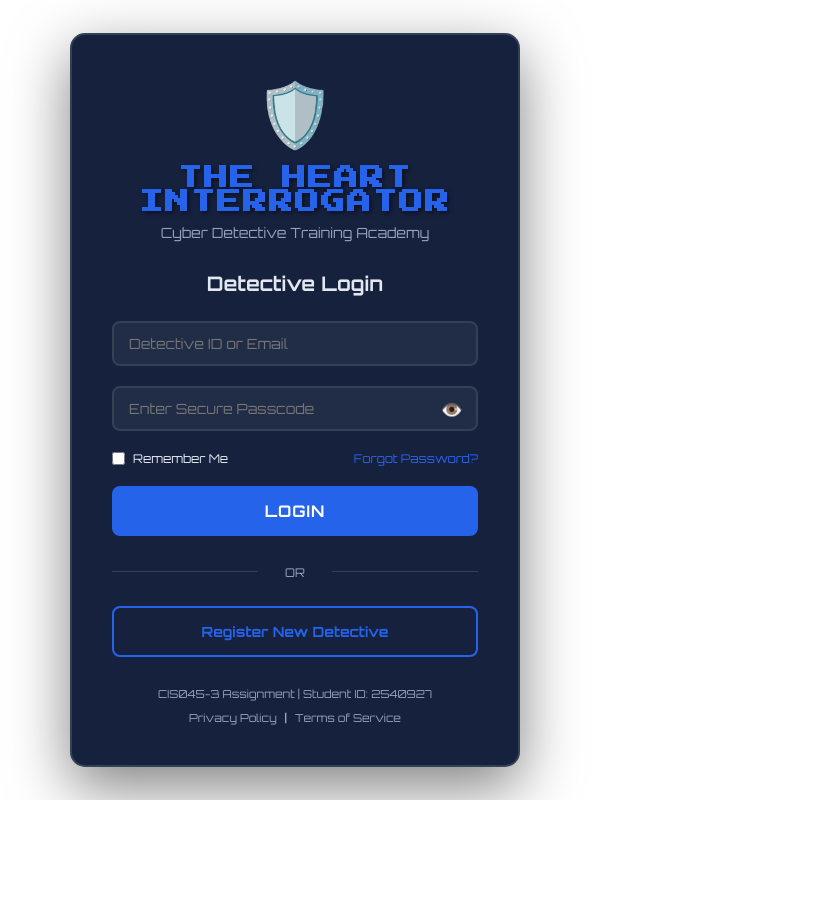
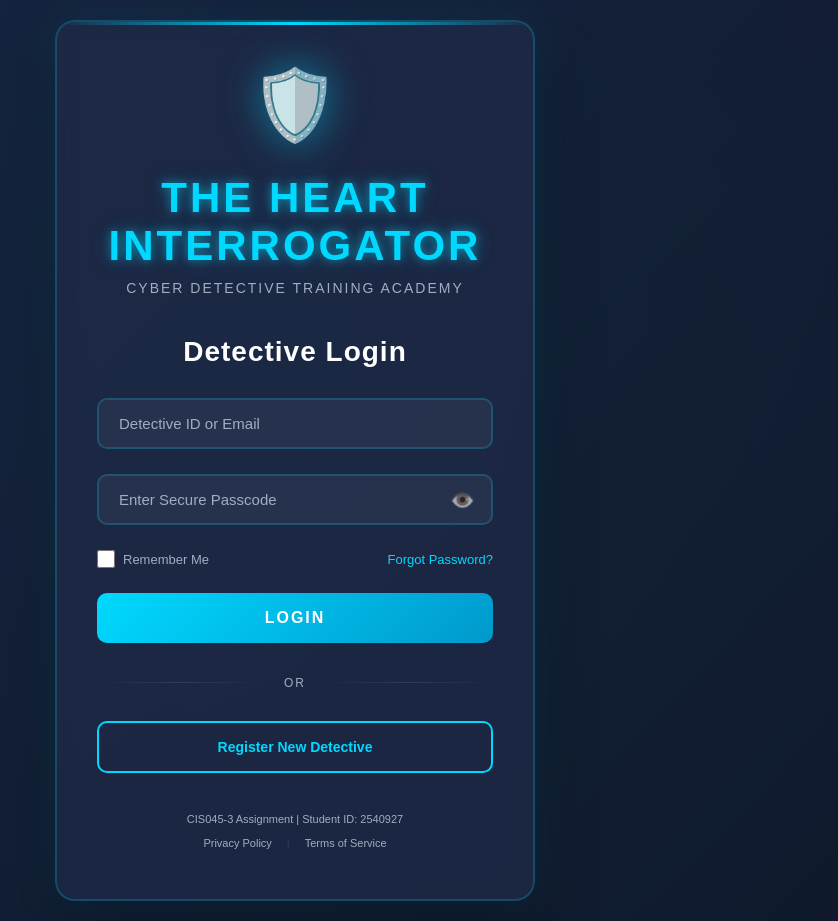
Before and after one commit to Simthass/heart-interrogator-game, a plain HTML site: page index.html in a window 1280 px wide. Shown: the whole page, without its empty margins (345-1183 px from the left). Before the commit the page ends 800 px from the top, so only its background shows below. Drawn offline with Linux system fonts and the light colour scheme.

Commit message:
change bg color to 16213e, looks way better now

```diff
--- a/css/style.css
+++ b/css/style.css
@@ -1,170 +1,230 @@
 /* Main Stylesheet for The Heart Interrogator */
 /* Student: Simthass MYM (2540927) */
-/* CIS045-3 Assignment - UI Only (No Backend) */
+/* Updated: Modern gaming design with better colors */
 
-/* ===== CSS RESET ===== */
 * {
   margin: 0;
   padding: 0;
   box-sizing: border-box;
 }
 
-/* ===== ROOT VARIABLES ===== */
 :root {
-  /* Color scheme - retro detective theme */
-  --primary-color: #2563eb;
-  --secondary-color: #1e40af;
-  --accent-color: #10b981;
-  --danger-color: #ef4444;
-  --warning-color: #f59e0b;
-  --dark-bg: #1a1a2e;
-  --card-bg: #16213e;
-  --light-text: #e2e8f0;
-  --gray-text: #94a3b8;
-  --border-color: #334155;
-
-  /* Fonts - gaming style */
-  --font-title: "Orbitron", sans-serif;
-  --font-retro: "Press Start 2P", cursive;
-  --font-mono: "VT323", monospace;
+  --primary: #00d9ff;
+  --primary-dark: #0099cc;
+  --accent: #00ff88;
+  --danger: #ff3366;
+  --warning: #ffaa00;
+  --bg-dark: #16213e;
+  --bg-card: #1e2a47;
+  --text-light: #ffffff;
+  --text-gray: #a0aec0;
+  --border: #2d3e5f;
 }
 
-/* ===== BODY STYLES ===== */
 body {
-  font-family: var(--font-title);
-  background: linear-gradient(135deg, #1a1a2e 0%, #16213e 100%);
-  color: var(--light-text);
+  font-family: "Exo 2", sans-serif;
+  background: #16213e;
+  color: white;
   min-height: 100vh;
-  /* adding subtle pattern background */
-  background-image: repeating-linear-gradient(
-    45deg,
-    transparent,
-    transparent 35px,
-    rgba(255, 255, 255, 0.03) 35px,
-    rgba(255, 255, 255, 0.03) 70px
-  );
+  background: linear-gradient(135deg, #16213e 0%, #0f1729 100%);
+  position: relative;
 }
 
-/* ===== CONTAINER LAYOUTS ===== */
+/* cool rotating gradient effect i added */
+body::before {
+  content: "";
+  position: fixed;
+  top: -50%;
+  left: -50%;
+  width: 200%;
+  height: 200%;
+  background: radial-gradient(
+    circle,
+    rgba(0, 217, 255, 0.03) 0%,
+    transparent 70%
+  );
+  animation: rotate 20s linear infinite;
+  pointer-events: none;
+}
+
+@keyframes rotate {
+  0% {
+    transform: rotate(0deg);
+  }
+  100% {
+    transform: rotate(360deg);
+  }
+}
+
 .container {
-  max-width: 1200px;
+  width: 100%;
+  max-width: 1400px;
   margin: 0 auto;
   padding: 20px;
   display: flex;
   justify-content: center;
   align-items: center;
   min-height: 100vh;
+  position: relative;
+  z-index: 1;
 }
 
-/* ===== LOGIN PAGE STYLES ===== */
+/* Login Card */
 .login-card {
-  background: var(--card-bg);
-  border-radius: 15px;
-  padding: 40px;
-  box-shadow: 0 20px 60px rgba(0, 0, 0, 0.5);
-  max-width: 450px;
+  background: rgba(30, 42, 71, 0.8);
+  backdrop-filter: blur(10px);
+  border-radius: 20px;
+  padding: 50px 40px;
+  max-width: 480px;
   width: 100%;
-  border: 2px solid var(--border-color);
+  border: 2px solid rgba(0, 217, 255, 0.2);
+  box-shadow:
+    0 0 40px rgba(0, 217, 255, 0.1),
+    0 20px 60px rgba(0, 0, 0, 0.4);
+  position: relative;
+  overflow: hidden;
+  animation: slideIn 0.6s ease-out;
+}
+
+@keyframes slideIn {
+  from {
+    opacity: 0;
+    transform: translateY(20px);
+  }
+  to {
+    opacity: 1;
+    transform: translateY(0);
+  }
+}
+
+/* glowing top border */
+.login-card::before {
+  content: "";
+  position: absolute;
+  top: 0;
+  left: 0;
+  right: 0;
+  height: 3px;
+  background: linear-gradient(90deg, transparent, #00d9ff, transparent);
 }
 
 .header-section {
   text-align: center;
-  margin-bottom: 30px;
+  margin-bottom: 40px;
 }
 
 .shield-icon {
-  font-size: 60px;
-  margin-bottom: 15px;
-  animation: pulse 2s infinite;
+  font-size: 70px;
+  margin-bottom: 20px;
+  filter: drop-shadow(0 0 20px rgba(0, 217, 255, 0.5));
+  animation: float 3s ease-in-out infinite;
 }
 
-/* simple pulse animation i found online */
-@keyframes pulse {
+@keyframes float {
   0%,
   100% {
-    transform: scale(1);
+    transform: translateY(0px);
   }
   50% {
-    transform: scale(1.05);
+    transform: translateY(-10px);
   }
 }
 
 .game-title {
-  font-family: var(--font-retro);
-  font-size: 24px;
-  color: var(--primary-color);
+  font-family: "Teko", sans-serif;
+  font-size: 42px;
+  font-weight: 700;
+  color: #00d9ff;
   margin-bottom: 10px;
-  letter-spacing: 2px;
-  text-shadow: 2px 2px 4px rgba(0, 0, 0, 0.5);
+  letter-spacing: 3px;
+  text-transform: uppercase;
+  text-shadow:
+    0 0 10px rgba(0, 217, 255, 0.5),
+    0 0 20px rgba(0, 217, 255, 0.3);
 }
 
 .subtitle {
   font-size: 14px;
-  color: var(--gray-text);
-  margin-top: 10px;
+  color: #a0aec0;
+  letter-spacing: 2px;
+  text-transform: uppercase;
 }
 
-/* ===== FORM STYLES ===== */
+/* Forms */
 .login-form,
 .register-form {
   width: 100%;
 }
 
 .form-title {
-  font-size: 20px;
-  margin-bottom: 25px;
+  font-family: "Teko", sans-serif;
+  font-size: 28px;
+  margin-bottom: 30px;
   text-align: center;
-  color: var(--light-text);
+  color: white;
+  letter-spacing: 1px;
 }
 
 .input-group {
-  margin-bottom: 20px;
+  margin-bottom: 25px;
   position: relative;
 }
 
 .input-group input,
 .input-group select {
   width: 100%;
-  padding: 12px 15px;
+  padding: 15px 20px;
   background: rgba(255, 255, 255, 0.05);
-  border: 2px solid var(--border-color);
-  border-radius: 8px;
-  color: var(--light-text);
-  font-size: 14px;
-  font-family: var(--font-title);
+  border: 2px solid rgba(0, 217, 255, 0.2);
+  border-radius: 10px;
+  color: white;
+  font-size: 15px;
+  font-family: "Exo 2", sans-serif;
   transition: all 0.3s ease;
 }
 
-/* input focus effect */
+.input-group input::placeholder {
+  color: #a0aec0;
+}
+
 .input-group input:focus,
 .input-group select:focus {
   outline: none;
-  border-color: var(--primary-color);
-  background: rgba(37, 99, 235, 0.1);
+  border-color: #00d9ff;
+  background: rgba(0, 217, 255, 0.05);
+  box-shadow: 0 0 20px rgba(0, 217, 255, 0.2);
 }
 
 .eye-icon {
   position: absolute;
-  right: 15px;
-  top: 12px;
+  right: 18px;
+  top: 50%;
+  transform: translateY(-50%);
   cursor: pointer;
-  font-size: 18px;
+  font-size: 20px;
+  opacity: 0.6;
+  transition: opacity 0.3s;
+}
+
+.eye-icon:hover {
+  opacity: 1;
 }
 
 .hint-text {
   display: block;
   font-size: 11px;
-  color: var(--gray-text);
-  margin-top: 5px;
+  color: #a0aec0;
+  margin-top: 8px;
+  padding-left: 5px;
 }
 
-/* ===== FORM OPTIONS ===== */
+/* Form Options */
 .form-options {
   display: flex;
   justify-content: space-between;
   align-items: center;
-  margin-bottom: 20px;
-  font-size: 12px;
+  margin-bottom: 25px;
+  font-size: 13px;
 }
 
 .remember-me {
@@ -172,68 +232,107 @@
   align-items: center;
   gap: 8px;
   cursor: pointer;
+  color: #a0aec0;
+  transition: color 0.3s;
+}
+
+.remember-me:hover {
+  color: white;
 }
 
 .remember-me input[type="checkbox"] {
-  width: auto;
+  width: 18px;
+  height: 18px;
   cursor: pointer;
+  accent-color: #00d9ff;
 }
 
 .forgot-link {
-  color: var(--primary-color);
+  color: #00d9ff;
   text-decoration: none;
-  transition: color 0.3s;
+  transition: all 0.3s;
 }
 
 .forgot-link:hover {
-  color: var(--accent-color);
+  color: #00ff88;
+  text-shadow: 0 0 10px rgba(0, 255, 136, 0.5);
 }
 
-/* ===== BUTTONS ===== */
+/* Buttons */
 .btn-primary {
   width: 100%;
-  padding: 15px;
-  background: var(--primary-color);
+  padding: 16px;
+  background: linear-gradient(135deg, #00d9ff 0%, #0099cc 100%);
   color: white;
   border: none;
-  border-radius: 8px;
+  border-radius: 10px;
   font-size: 16px;
-  font-weight: bold;
+  font-weight: 700;
   cursor: pointer;
-  font-family: var(--font-title);
+  font-family: "Teko", sans-serif;
+  letter-spacing: 2px;
+  text-transform: uppercase;
   transition: all 0.3s ease;
-  letter-spacing: 1px;
+  position: relative;
+  overflow: hidden;
+}
+
+/* shine effect on hover */
+.btn-primary::before {
+  content: "";
+  position: absolute;
+  top: 0;
+  left: -100%;
+  width: 100%;
+  height: 100%;
+  background: linear-gradient(
+    90deg,
+    transparent,
+    rgba(255, 255, 255, 0.3),
+    transparent
+  );
+  transition: left 0.5s;
+}
+
+.btn-primary:hover::before {
+  left: 100%;
 }
 
 .btn-primary:hover {
-  background: var(--secondary-color);
   transform: translateY(-2px);
-  box-shadow: 0 5px 15px rgba(37, 99, 235, 0.4);
+  box-shadow:
+    0 5px 20px rgba(0, 217, 255, 0.4),
+    0 0 40px rgba(0, 217, 255, 0.2);
+}
+
+.btn-primary:active {
+  transform: translateY(0);
 }
 
 .btn-secondary {
   width: 100%;
-  padding: 15px;
+  padding: 16px;
   background: transparent;
-  color: var(--primary-color);
-  border: 2px solid var(--primary-color);
-  border-radius: 8px;
+  color: #00d9ff;
+  border: 2px solid #00d9ff;
+  border-radius: 10px;
   font-size: 14px;
-  font-weight: bold;
+  font-weight: 600;
   cursor: pointer;
-  font-family: var(--font-title);
+  font-family: "Exo 2", sans-serif;
   transition: all 0.3s ease;
 }
 
 .btn-secondary:hover {
-  background: rgba(37, 99, 235, 0.1);
+  background: rgba(0, 217, 255, 0.1);
+  box-shadow: 0 0 20px rgba(0, 217, 255, 0.3);
   transform: translateY(-2px);
 }
 
-/* ===== DIVIDER ===== */
+/* Divider */
 .divider {
   text-align: center;
-  margin: 25px 0;
+  margin: 30px 0;
   position: relative;
 }
 
@@ -242,55 +341,89 @@
   content: "";
   position: absolute;
   top: 50%;
-  width: 40%;
+  width: 42%;
   height: 1px;
-  background: var(--border-color);
+  background: linear-gradient(to right, transparent, #2d3e5f, transparent);
 }
 
 .divider::before {
   left: 0;
 }
-
 .divider::after {
   right: 0;
 }
 
 .divider span {
-  background: var(--card-bg);
+  background: transparent;
   padding: 0 15px;
-  color: var(--gray-text);
+  color: #a0aec0;
   font-size: 12px;
+  letter-spacing: 2px;
 }
 
-/* ===== FOOTER INFO ===== */
+/* Footer */
 .footer-info {
-  margin-top: 30px;
+  margin-top: 40px;
   text-align: center;
 }
 
 .small-text {
   font-size: 11px;
-  color: var(--gray-text);
-  margin-bottom: 10px;
+  color: #a0aec0;
+  margin-bottom: 12px;
 }
 
 .footer-links {
   font-size: 11px;
+  display: flex;
+  justify-content: center;
+  gap: 15px;
 }
 
 .footer-links a {
-  color: var(--gray-text);
+  color: #a0aec0;
   text-decoration: none;
-  margin: 0 5px;
+  transition: color 0.3s;
 }
 
 .footer-links a:hover {
-  color: var(--primary-color);
+  color: #00d9ff;
 }
 
-/* ===== PASSWORD STRENGTH BAR ===== */
+.footer-links span {
+  color: #2d3e5f;
+}
+
+/* Register Card */
+.register-card {
+  background: rgba(30, 42, 71, 0.8);
+  backdrop-filter: blur(10px);
+  border-radius: 20px;
+  padding: 50px 40px;
+  max-width: 550px;
+  width: 100%;
+  border: 2px solid rgba(0, 217, 255, 0.2);
+  box-shadow:
+    0 0 40px rgba(0, 217, 255, 0.1),
+    0 20px 60px rgba(0, 0, 0, 0.4);
+  position: relative;
+  overflow: hidden;
+  animation: slideIn 0.6s ease-out;
+}
+
+.register-card::before {
+  content: "";
+  position: absolute;
+  top: 0;
+  left: 0;
+  right: 0;
+  height: 3px;
+  background: linear-gradient(90deg, transparent, #00ff88, transparent);
+}
+
+/* Password Strength */
 .password-strength {
-  margin-top: 5px;
+  margin-top: 8px;
   height: 4px;
   background: rgba(255, 255, 255, 0.1);
   border-radius: 2px;
@@ -300,53 +433,54 @@
 .strength-bar {
   height: 100%;
   width: 0%;
-  background: var(--danger-color);
   transition: all 0.3s ease;
+  border-radius: 2px;
 }
 
-/* ===== CHECKBOX STYLES ===== */
+/* Checkbox */
 .checkbox-group {
-  margin-bottom: 20px;
+  margin-bottom: 25px;
 }
 
 .checkbox-group label {
   display: flex;
   align-items: flex-start;
-  gap: 10px;
-  font-size: 12px;
+  gap: 12px;
+  font-size: 13px;
   cursor: pointer;
+  color: #a0aec0;
 }
 
 .checkbox-group input[type="checkbox"] {
-  margin-top: 3px;
+  margin-top: 2px;
+  width: 18px;
+  height: 18px;
+  accent-color: #00d9ff;
 }
 
-/* ===== REGISTER CARD ===== */
-.register-card {
-  background: var(--card-bg);
-  border-radius: 15px;
-  padding: 40px;
-  box-shadow: 0 20px 60px rgba(0, 0, 0, 0.5);
-  max-width: 500px;
-  width: 100%;
-  border: 2px solid var(--border-color);
+.checkbox-group label:hover {
+  color: white;
 }
 
-/* ===== RESPONSIVE DESIGN ===== */
+/* Responsive */
 @media (max-width: 768px) {
   .login-card,
   .register-card {
-    padding: 25px;
-    margin: 10px;
+    padding: 35px 25px;
+    margin: 15px;
   }
 
   .game-title {
-    font-size: 18px;
+    font-size: 32px;
+  }
+
+  .form-title {
+    font-size: 24px;
   }
 
   .form-options {
     flex-direction: column;
-    gap: 10px;
+    gap: 12px;
     align-items: flex-start;
   }
 }
```
